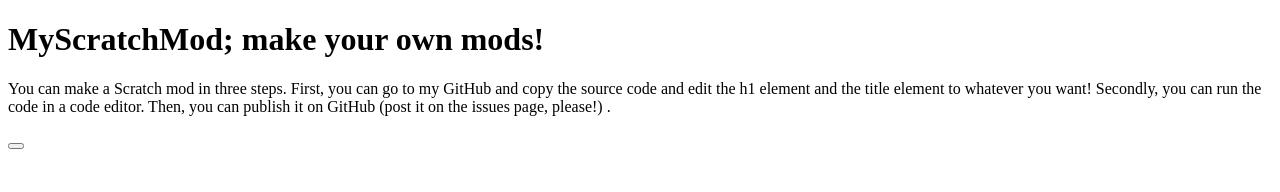
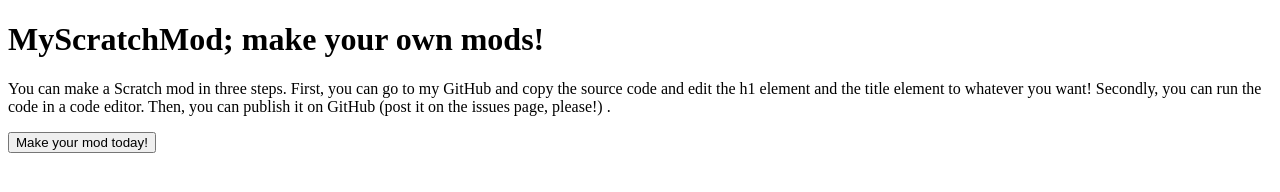
Before and after one commit to akishore15/MyScratchMod, a plain HTML site: page index.html in a window 1280 px wide. Drawn offline with Linux system fonts and the light colour scheme.

Commit message:
index.html

```diff
--- a/index.html
+++ b/index.html
@@ -6,6 +6,6 @@
     </head>
     <body>
         <p>You can make a Scratch mod in three steps. First, you can go to my GitHub and copy the source code and edit the h1 element and the title element to whatever you want! Secondly, you can run the code in a code editor. Then, you can publish it on GitHub (post it on the issues page, please!) .</p>
-        <button><link rel="scratch mod" href="github.com/akishore15/MyScratchMod/blob/main/myscratchmod.html"></button>
+        <button><link rel="scratch mod" href="github.com/akishore15/MyScratchMod/blob/main/myscratchmod.html">Make your mod today!</button>
     </body>
 </html>
```
